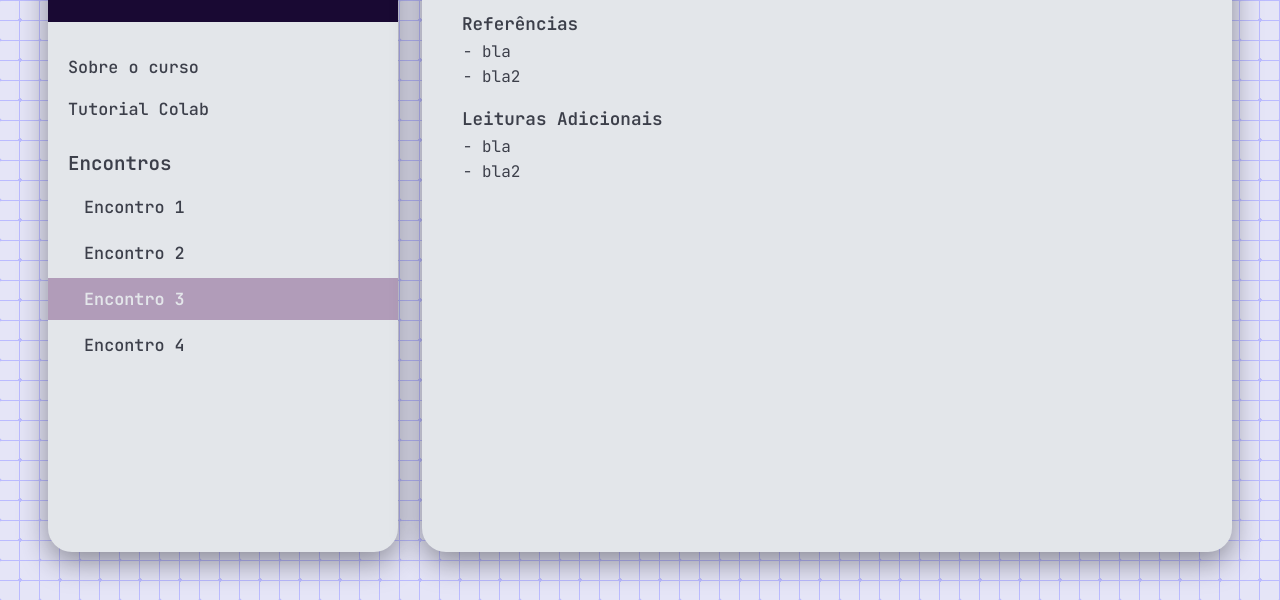
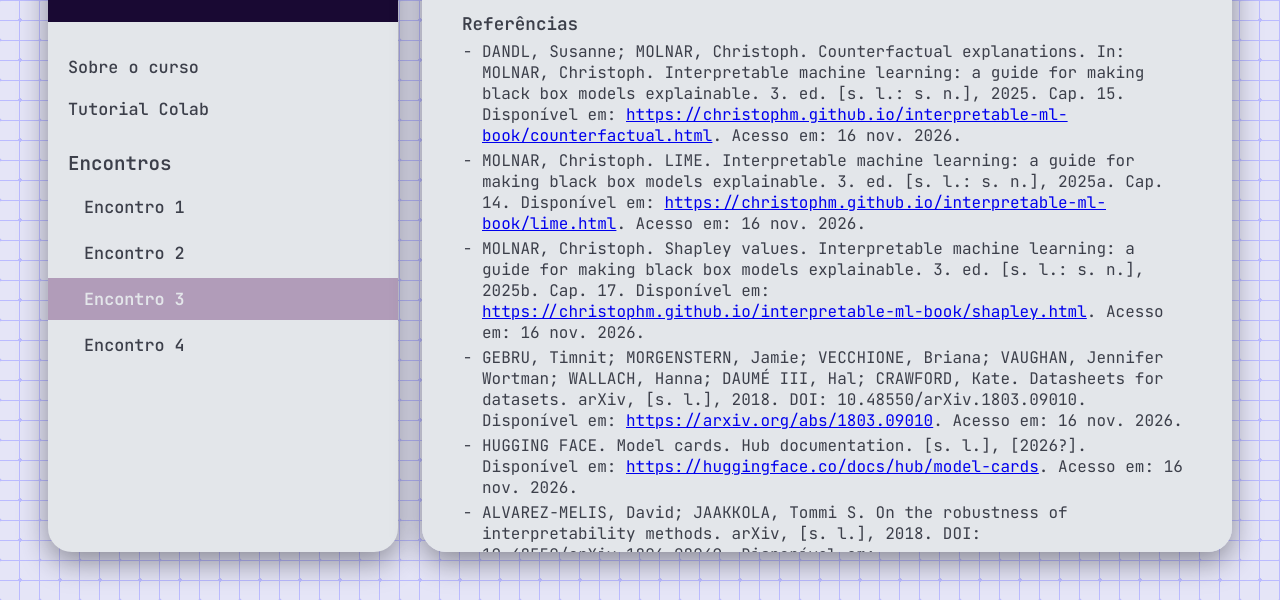
Before and after one commit to giovana-morais/ciencia_de_dados_responsavel, a plain HTML site: page docs/encontro_3.html in a window 1280 px wide. Shown: the part 200-800 px from the top of the page. Drawn offline with Linux system fonts and the light colour scheme.

Commit message:
add referencias, v0 notebook

```diff
--- a/docs/encontro_3.html
+++ b/docs/encontro_3.html
@@ -40,16 +40,18 @@
                     <div class="content-block">
                         <h3>Referências</h3>
                         <ul>
-                            <li>bla</li>
-                            <li>bla2</li>
+                        <li>DANDL, Susanne; MOLNAR, Christoph. Counterfactual explanations. In: MOLNAR, Christoph. Interpretable machine learning: a guide for making black box models explainable. 3. ed. [s. l.: s. n.], 2025. Cap. 15. Disponível em: <a href="https://christophm.github.io/interpretable-ml-book/counterfactual.html">https://christophm.github.io/interpretable-ml-book/counterfactual.html</a>. Acesso em: 16 nov. 2026.</li>
+<li>MOLNAR, Christoph. LIME. Interpretable machine learning: a guide for making black box models explainable. 3. ed. [s. l.: s. n.], 2025a. Cap. 14. Disponível em: <a href="https://christophm.github.io/interpretable-ml-book/lime.html">https://christophm.github.io/interpretable-ml-book/lime.html</a>. Acesso em: 16 nov. 2026.</li>
+<li>MOLNAR, Christoph. Shapley values. Interpretable machine learning: a guide for making black box models explainable. 3. ed. [s. l.: s. n.], 2025b. Cap. 17. Disponível em: <a href="https://christophm.github.io/interpretable-ml-book/shapley.html">https://christophm.github.io/interpretable-ml-book/shapley.html</a>. Acesso em: 16 nov. 2026.</li>
+<li>GEBRU, Timnit; MORGENSTERN, Jamie; VECCHIONE, Briana; VAUGHAN, Jennifer Wortman; WALLACH, Hanna; DAUMÉ III, Hal; CRAWFORD, Kate. Datasheets for datasets. arXiv, [s. l.], 2018. DOI: 10.48550/arXiv.1803.09010. Disponível em: <a href="https://arxiv.org/abs/1803.09010">https://arxiv.org/abs/1803.09010</a>. Acesso em: 16 nov. 2026.</li>
+<li>HUGGING FACE. Model cards. Hub documentation. [s. l.], [2026?]. Disponível em: <a href="https://huggingface.co/docs/hub/model-cards">https://huggingface.co/docs/hub/model-cards</a>. Acesso em: 16 nov. 2026.</li>
+<li>ALVAREZ-MELIS, David; JAAKKOLA, Tommi S. On the robustness of interpretability methods. arXiv, [s. l.], 2018. DOI: 10.48550/arXiv.1806.08049. Disponível em: <a href="https://arxiv.org/abs/1806.08049">https://arxiv.org/abs/1806.08049</a>. Acesso em: 16 nov. 2026.</li>
                         </ul>
                     </div>
 
                     <div class="content-block">
                         <h3>Leituras Adicionais</h3>
-                        <ul>
-                            <li>bla</li>
-                            <li>bla2</li>
+                        <<li>FECHER, Adriano de Carvalho. Justiça e equidade. Jusbrasil, [s. l.], [2015?]. Disponível em: <a href="https://www.jusbrasil.com.br/artigos/justica-e-equidade/178732501">https://www.jusbrasil.com.br/artigos/justica-e-equidade/178732501</a>. Acesso em: 16 nov. 2026.</li>ul>
                         </ul>
                     </div>
                 </div>
```
Also changed, not shown: docs/encontro_4.html (+1 -0 lines), 1 other file.
